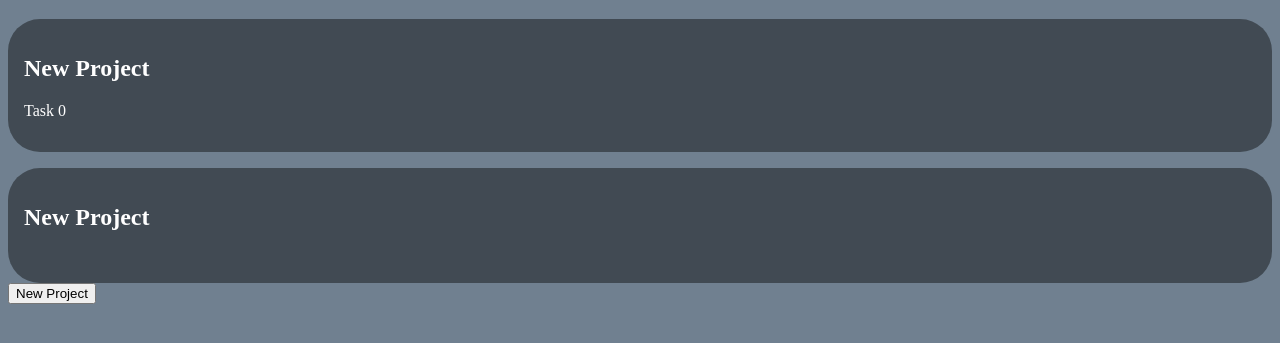
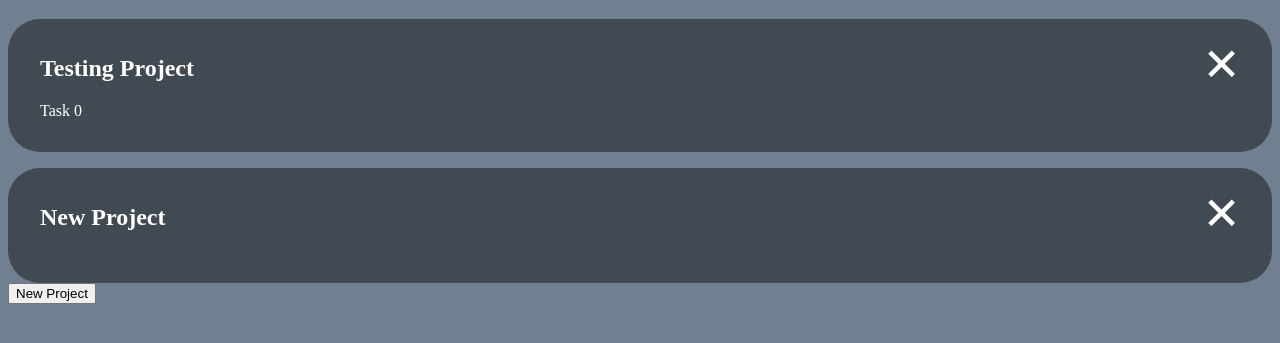
Before and after one commit to JStation/odin-todolist, a website built with webpack: page src/index.html in a window 1280 px wide. Both pictures are taken after a click on the button "New Project". Shown: the part 61-404 px from the top of the page. Built offline with nearby package versions, Linux system fonts and the light colour scheme.

Commit message:
enable deleting projects

```diff
--- a/src/index.js
+++ b/src/index.js
@@ -9,7 +9,7 @@
 var a = Task('testing');
 console.log(a);
 
-let p1 = Project("New Project");
+let p1 = Project("Testing Project");
 p1.addTask(a);
 projects.push(p1);
 UpdateAllProjectElements(projects);
--- a/src/render.js
+++ b/src/render.js
@@ -1,4 +1,6 @@
 // render objects into DOM elements
+
+import { handleClickDeleteProject } from "./site";
 
 /* Project list HTML template:
 <div class="project">
@@ -24,6 +26,11 @@
     h2.classList.add('project-title');
     h2.innerText = project.title;
     divHead.appendChild(h2);
+    const span = document.createElement('span');
+    span.classList.add("project-close");
+    span.innerHTML = "&times;";
+    span.addEventListener("click", handleClickDeleteProject);
+    divHead.appendChild(span);
     divProject.appendChild(divHead);
 
     const divBody = document.createElement('div');
@@ -48,7 +55,9 @@
     const parentDiv = document.querySelector(".project-container");
     const projectElements = [];
     for (let i = 0; i<projects.length; i++) {
-        projectElements.push(getProjectElement(projects[i]));
+        const pElement = getProjectElement(projects[i]);
+        pElement.dataset.index = i;
+        projectElements.push(pElement);
     }
     parentDiv.replaceChildren(...projectElements);
 }
--- a/src/site.js
+++ b/src/site.js
@@ -3,22 +3,32 @@
 import UpdateAllProjectElements from "./render";
 import { projects, Project } from "./tasks";
 
-const createNewProject = () => {
-    console.log("create new project!")
-    let p = Project("New Project");
-    console.log(p);
+const createNewProject = (title) => {
+    if (title === undefined) {
+        title = "New Project";
+    }
+    let p = Project(title);
     projects.push(p);
-    console.log(projects);
 }
 
 const handleClickNewProject = (evt) => {
-    console.log(evt);
     createNewProject();
     UpdateAllProjectElements(projects);
 }
 
+const deleteProject = (index) => {
+    projects.splice(index, 1);
+}
+
+export const handleClickDeleteProject = (evt) => {
+    const index = evt.currentTarget.parentElement.parentElement.dataset.index;
+    deleteProject(index);
+    UpdateAllProjectElements(projects);
+}
+
+
+
 // setup
-
 const setupPage = () => {
     const newProjectButton = document.querySelector("#newProjectButton");
     newProjectButton.addEventListener("click", handleClickNewProject);
--- a/src/styles.css
+++ b/src/styles.css
@@ -24,9 +24,11 @@
 /* project display */
 .project {
     background-color: rgb(65, 74, 83);
-    padding: 1rem;
+    padding: 1rem 2rem;
 
     border-radius: 2rem;
+
+    position: relative;
 }
 
 .project-container {
@@ -40,3 +42,18 @@
     flex-direction: column;
     gap: .5rem;
 }
+
+.project-close {
+    font-size: 4rem;
+    font-weight: bold;
+    transition: color 0.2s ease;
+
+    cursor: pointer;
+    position: absolute;
+    top: .5rem;
+    right: 2rem;
+}
+
+.project-close:hover {
+    color: red;
+}
```
